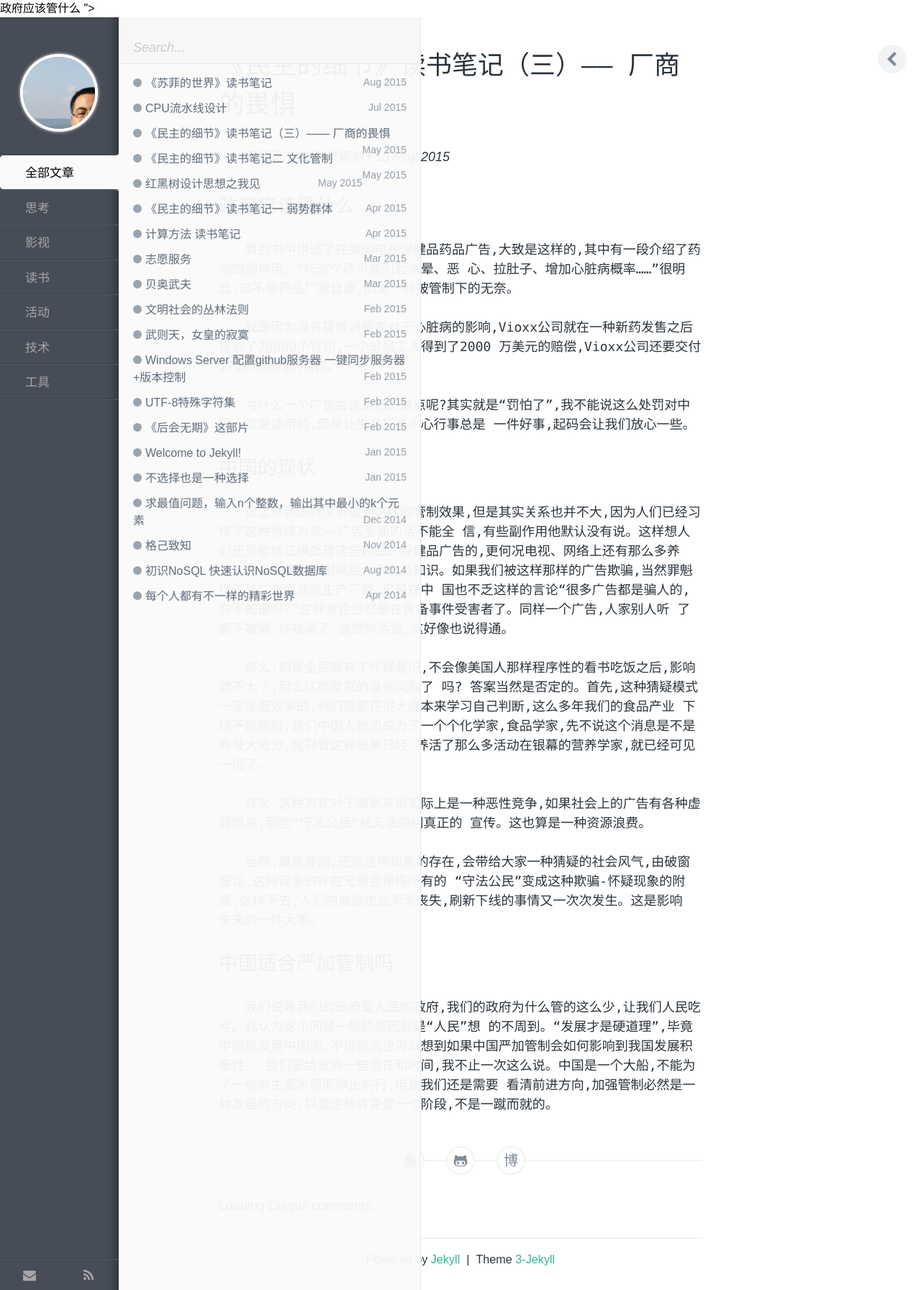
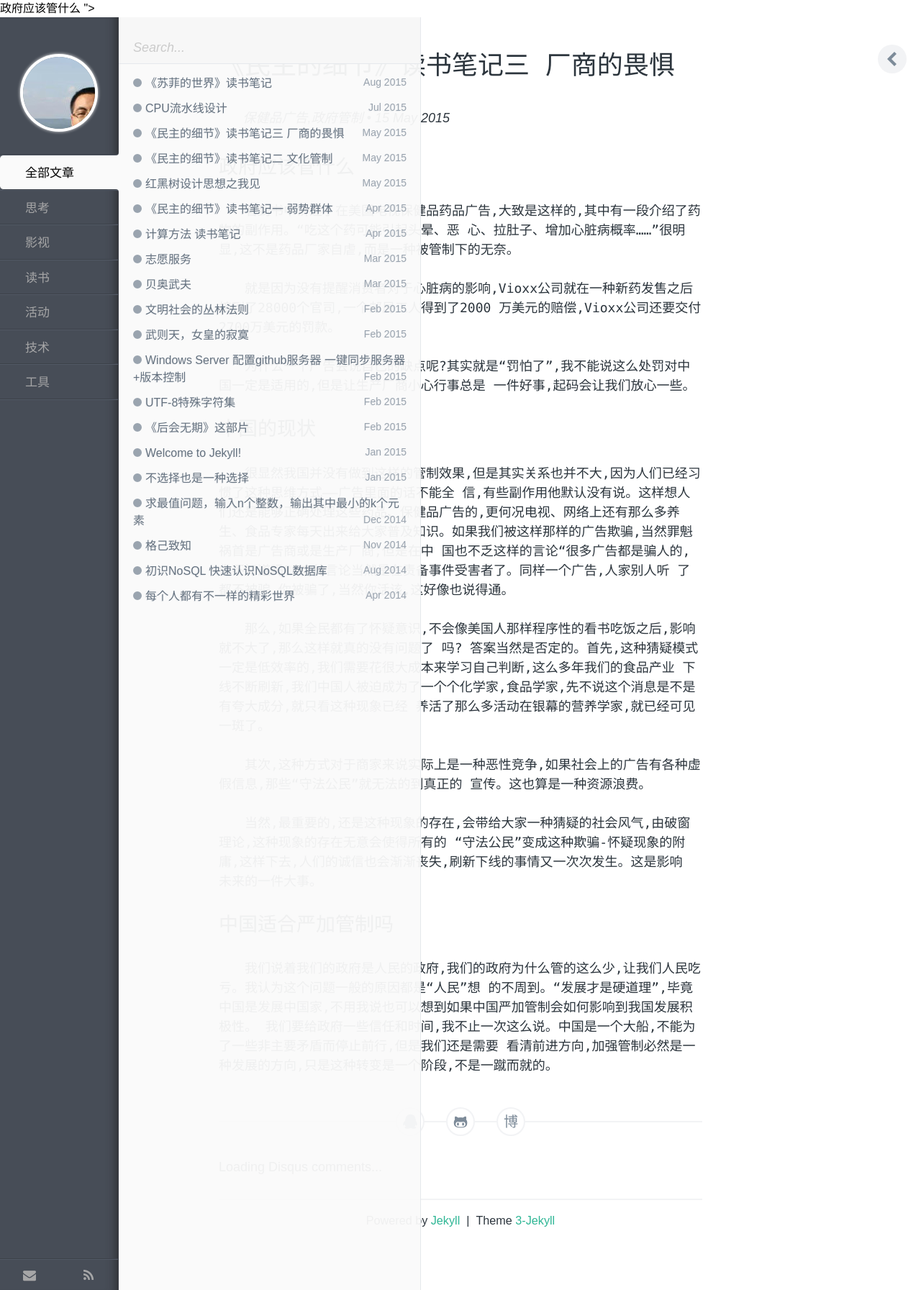
Before and after one commit to liu946/liu946.github.io, a Jekyll site: the page built from _posts/2015-05-15-mzdxj3.md, in a window 1280 px wide. Shown: the whole page at 72% size. Built offline with Jekyll 4.4.1, drawn with Linux system fonts in a browser that asks for light colours; comment, search, counter and statistics services are not loaded.

Commit message:
change name

```diff
--- a/_posts/2015-05-15-mzdxj3.md
+++ b/_posts/2015-05-15-mzdxj3.md
@@ -1,6 +1,6 @@
 ---
 layout: plain
-title: 《民主的细节》读书笔记（三）—— 厂商的畏惧
+title: 《民主的细节》读书笔记三 厂商的畏惧
 dec: 保健品广告,政府管制
 category: book
 ---
```
